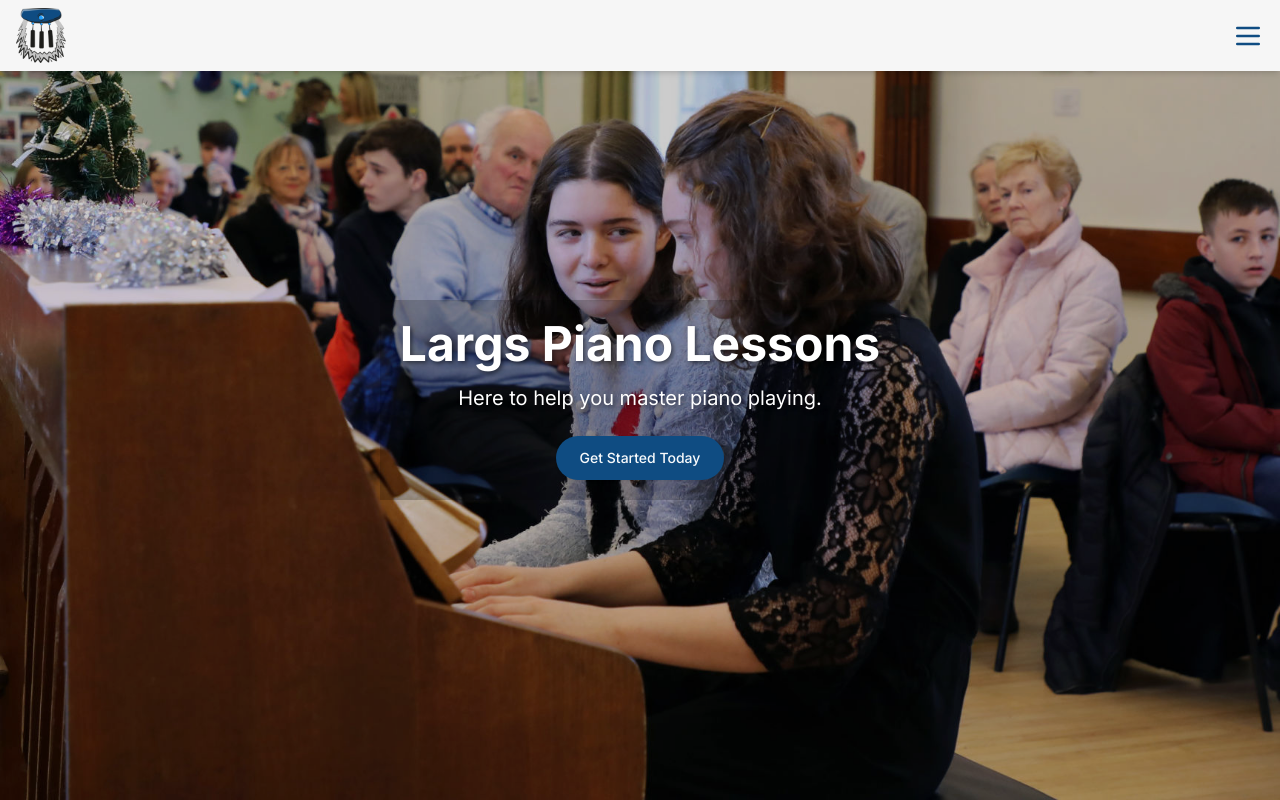
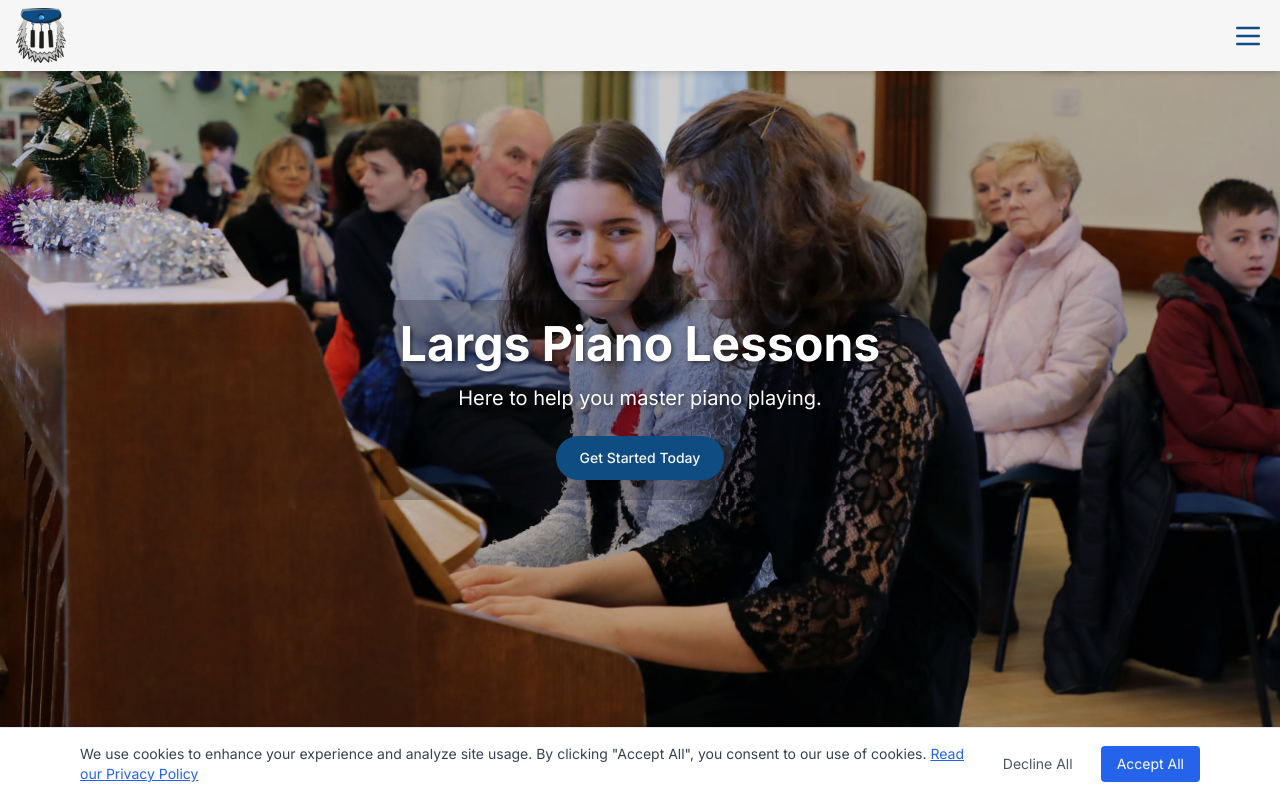
Before and after one commit to wuntunpunch/largspianolessons, a Next.js app: page / in a window 1280 px wide. Shown: the top 800 px of the page. Built offline with nearby package versions, Linux system fonts and the light colour scheme.

Commit message:
added cookie consent banner

```diff
--- a/src/app/layout.tsx
+++ b/src/app/layout.tsx
@@ -2,6 +2,7 @@ import "./globals.css";
 import type { Metadata } from "next";
 import { Inter } from "next/font/google";
 import Script from "next/script";
+import CookieConsent from "@/components/cookie-consent";
 
 const inter = Inter({ subsets: ["latin"] });
 
@@ -70,18 +71,33 @@ export default function RootLayout({
       </head>
       <body className={inter.className}>
         {children}
+
+        <CookieConsent />
+
         <Script
-          src={`https://www.googletagmanager.com/gtag/js?id=G-Z1QL55TTDP`}
+          id="ga-script-1"
           strategy="afterInteractive"
+          dangerouslySetInnerHTML={{
+            __html: `
+              window.dataLayer = window.dataLayer || [];
+              function gtag(){dataLayer.push(arguments);}
+
+              // Only initialize GA if consent was previously given
+              if (localStorage.getItem('cookieConsent') === 'accepted') {
+                gtag('js', new Date());
+                gtag('config', 'G-Z1QL55TTDP', {
+                  anonymize_ip: true,
+                  cookie_flags: 'SameSite=None;Secure'
+                });
+              }
+            `,
+          }}
         />
-        <Script id="google-analytics" strategy="afterInteractive">
-          {`
-            window.dataLayer = window.dataLayer || [];
-            function gtag(){dataLayer.push(arguments);}
-            gtag('js', new Date());
-            gtag('config', 'G-Z1QL55TTDP');
-          `}
-        </Script>
+        <Script
+          id="ga-script-2"
+          strategy="afterInteractive"
+          src="https://www.googletagmanager.com/gtag/js?id=G-Z1QL55TTDP"
+        />
       </body>
     </html>
   );
--- /dev/null
+++ b/src/components/cookie-consent.tsx
@@ -0,0 +1,89 @@
+"use client";
+
+import { useState, useEffect } from "react";
+import Link from "next/link";
+
+declare global {
+  interface Window {
+    dataLayer: any[];
+    gtag: (...args: any[]) => void;
+  }
+}
+
+export const initializeGA = () => {
+  window.dataLayer = window.dataLayer || [];
+  function gtag(...args: any[]) {
+    window.dataLayer.push(args);
+  }
+  gtag("js", new Date());
+  gtag("config", "G-Z1QL55TTDP", {
+    anonymize_ip: true,
+    cookie_flags: "SameSite=None;Secure",
+  });
+};
+
+const CookieConsent = () => {
+  const [showBanner, setShowBanner] = useState(false);
+
+  useEffect(() => {
+    // Check if we should show the banner
+    const consent = localStorage.getItem("cookieConsent");
+    if (!consent) {
+      setShowBanner(true);
+    } else if (consent === "accepted") {
+      // Initialize GA if consent was previously given
+      initializeGA();
+    }
+  }, []);
+
+  const acceptCookies = () => {
+    localStorage.setItem("cookieConsent", "accepted");
+    setShowBanner(false);
+    initializeGA();
+  };
+
+  const declineCookies = () => {
+    localStorage.setItem("cookieConsent", "declined");
+    setShowBanner(false);
+  };
+
+  if (!showBanner) return null;
+
+  return (
+    <div className="fixed bottom-0 left-0 w-full bg-white border-t border-gray-200 shadow-lg z-50">
+      <div className="container mx-auto max-w-6xl px-4 py-4">
+        <div className="flex flex-col sm:flex-row items-center justify-between gap-4">
+          <div className="text-sm text-gray-700">
+            <p>
+              We use cookies to enhance your experience and analyze site usage.
+              By clicking &quot;Accept All&quot;, you consent to our use of
+              cookies.{" "}
+              <Link
+                href="/privacy-policy"
+                className="text-blue-600 hover:text-blue-800 underline"
+              >
+                Read our Privacy Policy
+              </Link>
+            </p>
+          </div>
+          <div className="flex gap-3 shrink-0">
+            <button
+              onClick={declineCookies}
+              className="px-4 py-2 text-sm text-gray-600 hover:text-gray-800 hover:bg-gray-100 rounded transition-colors"
+            >
+              Decline All
+            </button>
+            <button
+              onClick={acceptCookies}
+              className="px-4 py-2 text-sm text-white bg-blue-600 hover:bg-blue-700 rounded transition-colors"
+            >
+              Accept All
+            </button>
+          </div>
+        </div>
+      </div>
+    </div>
+  );
+};
+
+export default CookieConsent;
```
